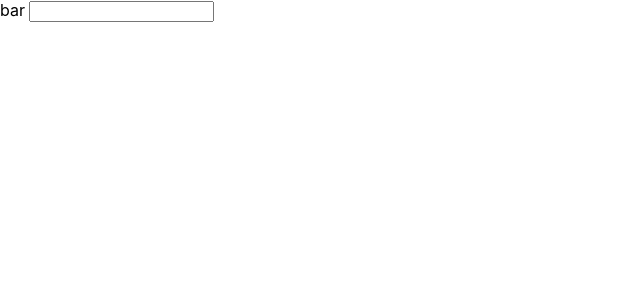
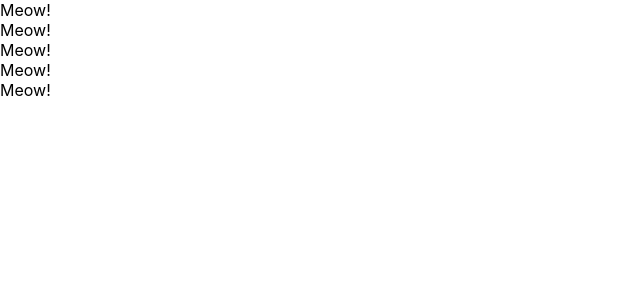
Before and after one commit to kato-takashi/ud_react_redux_crud, a React (Create React App) app: page / in a window 1280 px wide. Shown: the top 300 px of the page, without its empty margins (0-640 px from the left). Built offline with nearby package versions, Linux system fonts and the light colour scheme.

Commit message:
create class component and functional component

```diff
--- a/src/App.js
+++ b/src/App.js
@@ -1,13 +1,26 @@
 import React, { Component } from 'react';
 
 
-class App extends Component {
-  render() {
-      return (<React.Fragment>
-	<label htmlFor='bar' >bar </label>
-	<input type='text' onChange ={()=>{console.log('I am  Clicked ')}}/>
-      </React.Fragment>)
-    }
+//class App extends Component {
+//  render() {
+//      return (<React.Fragment>
+//	<label htmlFor='bar' >bar </label>
+//	<input type='text' onChange ={()=>{console.log('I am  Clicked ')}}/>
+//      </React.Fragment>)
+//    }
+//}
+//
+const App = ()=>{
+	return(<div>
+			<Cat />
+			<Cat />
+			<Cat />
+			<Cat />
+			<Cat />
+		</div>)
 }
 
+const Cat = ()=>{
+	return <div>Meow!</div>
+}
 export default App;
```
Also changed, not shown: 1 other file (tests, documents, lock files or other folders).
